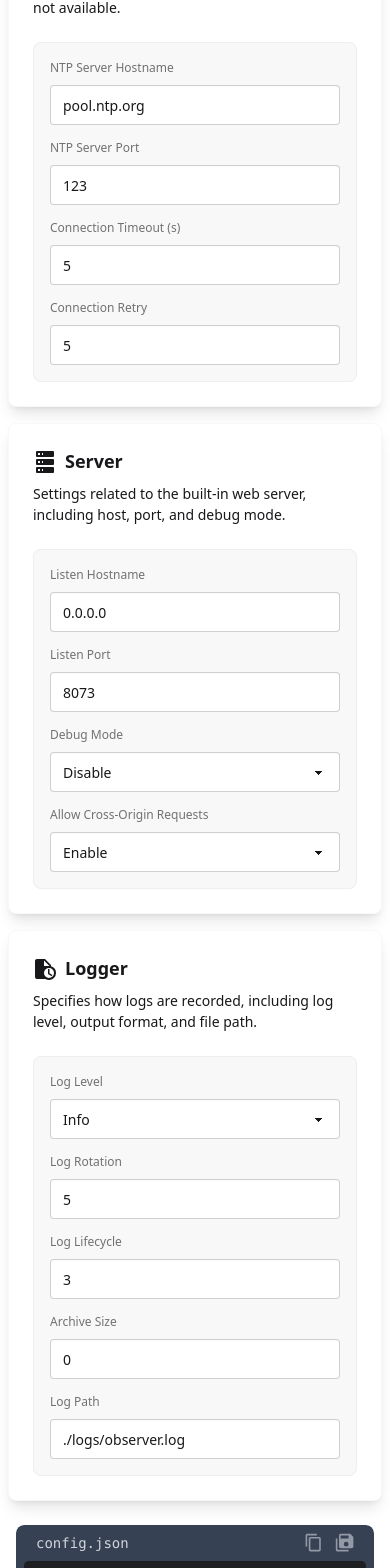
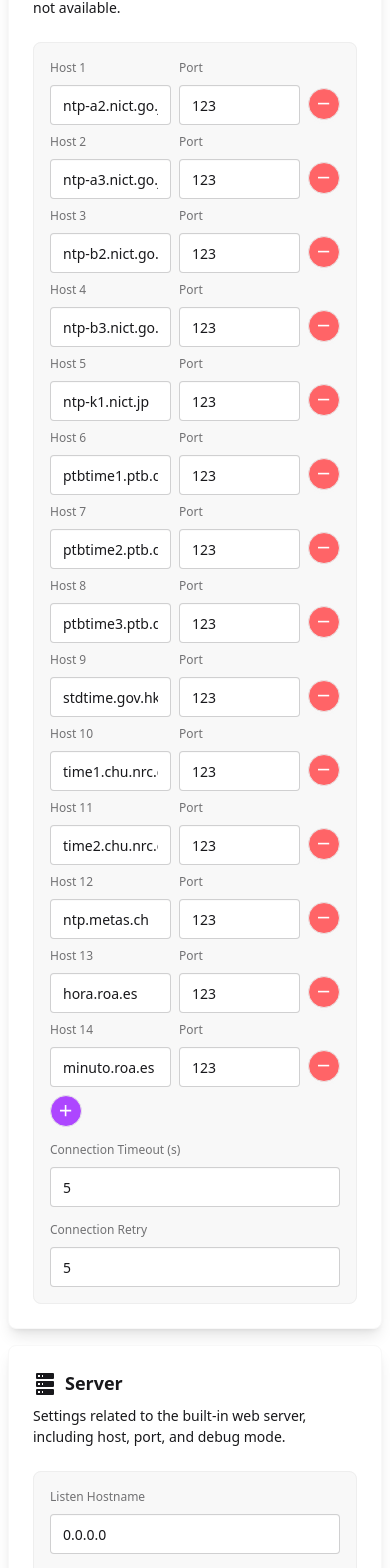
Before and after one commit to anyshake/prisma, a React (Vite) app: page / in a window 390 px wide. Shown: the part 2058-3626 px from the top of the page. Built offline with nearby package versions, Linux system fonts and the light colour scheme; what tailwindcss-animated would draw is missing.

Commit message:
feat: Make compatible with AnyShake Observer v4.2.0

```diff
--- a/src/Wizard.tsx
+++ b/src/Wizard.tsx
@@ -41,7 +41,11 @@ export const Wizard = () => {
 
             <div className="animate-fade-down animate-delay-500 p-4 md:w-1/2">
                 <div className="sticky top-4 overflow-y-auto rounded-lg md:h-[calc(100vh-2rem)]">
-                    <CodeBlock language={schemaConfig.language} fileName={schemaConfig.fileName}>
+                    <CodeBlock
+                        language={schemaConfig.language}
+                        fileName={schemaConfig.fileName}
+                        badge={schemaConfig.compatibility}
+                    >
                         {JSON.stringify(currentConfig, null, 4)}
                     </CodeBlock>
                 </div>
--- a/src/components/CodeBlock.tsx
+++ b/src/components/CodeBlock.tsx
@@ -11,9 +11,10 @@ interface ICodeBlock {
     readonly language?: string;
     readonly fileName?: string;
     readonly children: string;
+    readonly badge?: string;
 }
 
-export const CodeBlock = ({ fileName, language, children }: ICodeBlock) => {
+export const CodeBlock = ({ fileName, language, children, badge }: ICodeBlock) => {
     const [isCopied, setIsCopied] = useState(false);
 
     const handleCopy = useCallback(async (text: string) => {
@@ -36,7 +37,10 @@ export const CodeBlock = ({ fileName, language, children }: ICodeBlock) => {
     return (
         <div className="rounded-lg bg-gray-700 p-2">
             <div className="flex items-center justify-between px-3">
-                <span className="font-mono text-sm text-gray-300">{fileName ?? 'Code'}</span>
+                <div className="flex items-center justify-center space-x-2">
+                    <span className="font-mono text-sm text-gray-300">{fileName ?? 'Code'}</span>
+                    {badge?.length && <div className="badge badge-sm badge-accent">{badge}</div>}
+                </div>
                 <div className="flex space-x-3">
                     <div
                         className="cursor-pointer opacity-60 transition-all hover:opacity-100"
--- a/src/config/schema.tsx
+++ b/src/config/schema.tsx
@@ -23,6 +23,7 @@ export interface ISchema {
 interface ISchemaConfig {
     readonly fileName: string;
     readonly language: string;
+    readonly compatibility: string;
     readonly schema: Record<
         string,
         {
@@ -37,6 +38,7 @@ interface ISchemaConfig {
 export const schemaConfig: ISchemaConfig = {
     fileName: 'config.json',
     language: 'json',
+    compatibility: 'v4.2.0+',
     schema: {
         location: {
             icon: mdiMapMarker,
--- a/src/schemas/ntpclient.tsx
+++ b/src/schemas/ntpclient.tsx
@@ -1,10 +1,12 @@
+import { mdiMinus, mdiPlus } from '@mdi/js';
+import Icon from '@mdi/react';
 import { ChangeEvent, useCallback, useEffect, useRef, useState } from 'react';
 
 import { ISchema } from '../config/schema';
 import { sendUserAlert } from '../helpers/alert/sendUserAlert';
 
 const defaultConfig = {
-    endpoint: 'ntp://pool.ntp.org:123',
+    pool: [''],
     timeout: 5,
     retry: 5
 };
@@ -19,20 +21,68 @@ export const NtpClient = ({ onCreate, onUpdate }: ISchema) => {
         }
     }, [currentConfig, onCreate]);
 
-    const [ntpHostname, setNtpHostname] = useState('pool.ntp.org');
-    const [ntpPort, setNtpPort] = useState('123');
+    const [ntpAddrs, setNtpAddrs] = useState([
+        { address: 'ntp-a2.nict.go.jp', port: '123' },
+        { address: 'ntp-a3.nict.go.jp', port: '123' },
+        { address: 'ntp-b2.nict.go.jp', port: '123' },
+        { address: 'ntp-b3.nict.go.jp', port: '123' },
+        { address: 'ntp-k1.nict.jp', port: '123' },
+        { address: 'ptbtime1.ptb.de', port: '123' },
+        { address: 'ptbtime2.ptb.de', port: '123' },
+        { address: 'ptbtime3.ptb.de', port: '123' },
+        { address: 'stdtime.gov.hk', port: '123' },
+        { address: 'time1.chu.nrc.ca', port: '123' },
+        { address: 'time2.chu.nrc.ca', port: '123' },
+        { address: 'ntp.metas.ch', port: '123' },
+        { address: 'hora.roa.es', port: '123' },
+        { address: 'minuto.roa.es', port: '123' }
+    ]);
 
-    const updateEndpoint = useCallback(() => {
+    const handleUpdateNtpAddr = (index: number, value: string) => {
+        setNtpAddrs((prev) =>
+            prev.map((item, i) => (i === index ? { ...item, address: value } : item))
+        );
+    };
+
+    const handleUpdateNtpPort = (index: number, value: number) => {
+        if (value < 0 || value > 65535) {
+            sendUserAlert('Port must be between 0 and 65535', true);
+            return;
+        }
+        setNtpAddrs((prev) => {
+            const newNtpAddrs = [...prev];
+            newNtpAddrs[index] = { ...newNtpAddrs[index], port: String(value) };
+            return newNtpAddrs;
+        });
+    };
+
+    const handleAddNtpItem = () => {
+        setNtpAddrs([...ntpAddrs, { address: '', port: '123' }]);
+    };
+
+    const handleRemoveNtpItem = (index: number) => {
+        if (ntpAddrs.length > 1) {
+            setNtpAddrs(ntpAddrs.filter((_, i) => i !== index));
+        } else {
+            sendUserAlert('At least one address is required', true);
+        }
+    };
+
+    const updatePool = useCallback(() => {
+        return ntpAddrs
+            .filter((addr) => addr.address.length > 0)
+            .map((addr) => {
                 const url = new URL('ntp://');
-        url.hostname = ntpHostname;
-        url.port = ntpPort;
+                url.hostname = addr.address;
+                url.port = addr.port;
                 return url.toString();
-    }, [ntpHostname, ntpPort]);
+            });
+    }, [ntpAddrs]);
 
     useEffect(() => {
-        const newEndpoint = updateEndpoint();
-        setCurrentConfig((prev) => ({ ...prev, endpoint: newEndpoint }));
-    }, [updateEndpoint]);
+        const newPool = updatePool();
+        setCurrentConfig((prev) => ({ ...prev, pool: newPool }));
+    }, [updatePool]);
 
     const prevConfigRef = useRef(currentConfig);
     useEffect(() => {
@@ -55,30 +105,43 @@ export const NtpClient = ({ onCreate, onUpdate }: ISchema) => {
     return (
         <fieldset className="fieldset bg-base-200 border-base-300 rounded-box space-y-2 border p-4">
             <div className="flex flex-col space-y-2">
-                <label className="label">NTP Server Hostname</label>
+                {ntpAddrs.map((addr, index) => (
+                    <div className="flex items-center justify-center space-x-2" key={index}>
+                        <div className="w-1/2 space-y-2 lg:w-4/6">
+                            <label className="label">Host {index + 1}</label>
                             <input
                                 type="text"
                                 className="input w-full"
-                    value={ntpHostname}
-                    onChange={({ target }) => setNtpHostname(target.value)}
+                                value={addr.address}
+                                placeholder='e.g. "ntp-a2.nict.go.jp"'
+                                onChange={({ target }) => handleUpdateNtpAddr(index, target.value)}
                             />
                         </div>
-
-            <div className="flex flex-col space-y-2">
-                <label className="label">NTP Server Port</label>
+                        <div className="w-1/2 space-y-2 lg:w-2/6">
+                            <label className="label">Port</label>
                             <input
                                 type="number"
                                 className="input w-full"
-                    value={ntpPort}
-                    onChange={({ target }) => {
-                        const numVal = Number(target.value);
-                        if (numVal < 0 || numVal > 65535) {
-                            sendUserAlert('Port must be between 0 and 65535', true);
-                            return;
+                                value={addr.port}
+                                onChange={({ target }) =>
+                                    handleUpdateNtpPort(index, Number(target.value))
                                 }
-                        setNtpPort(target.value);
-                    }}
                             />
+                        </div>
+                        <button
+                            className="btn btn-circle btn-sm mt-6 bg-red-400 hover:bg-red-500"
+                            onClick={() => handleRemoveNtpItem(index)}
+                        >
+                            <Icon className="text-white" path={mdiMinus} size={0.8} />
+                        </button>
+                    </div>
+                ))}
+                <button
+                    className="btn btn-circle btn-sm bg-purple-500 hover:bg-purple-600"
+                    onClick={handleAddNtpItem}
+                >
+                    <Icon className="text-white" path={mdiPlus} size={0.8} />
+                </button>
             </div>
 
             <div className="flex flex-col space-y-2">
```
Lines whose indentation alone changed are shown as unchanged.
